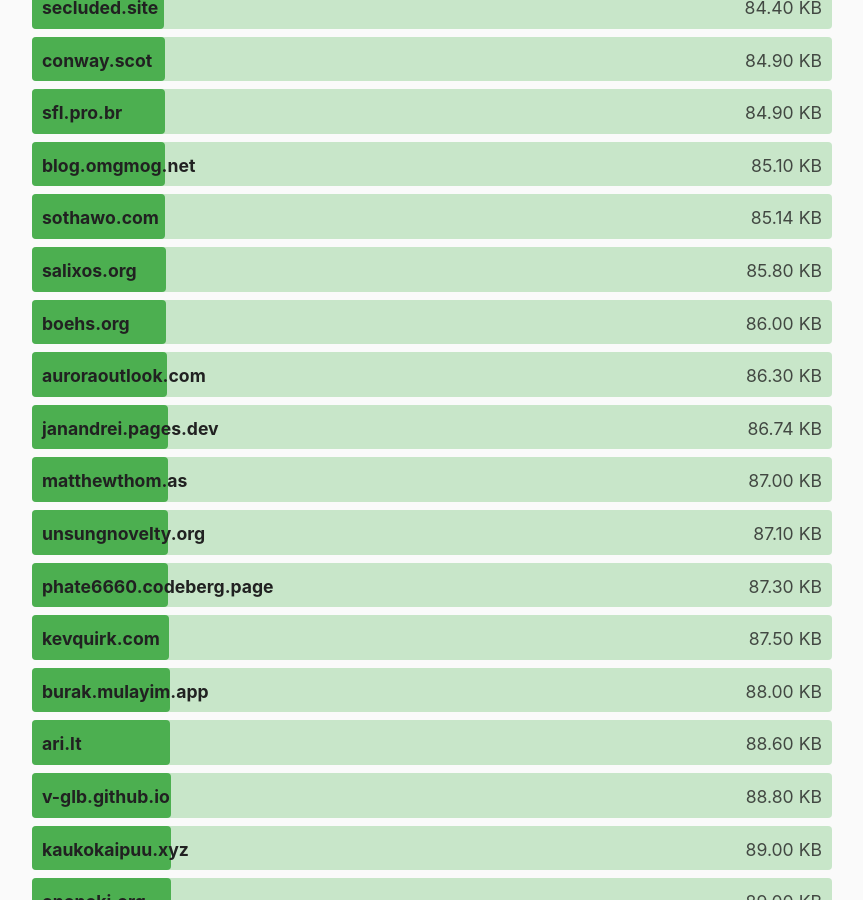
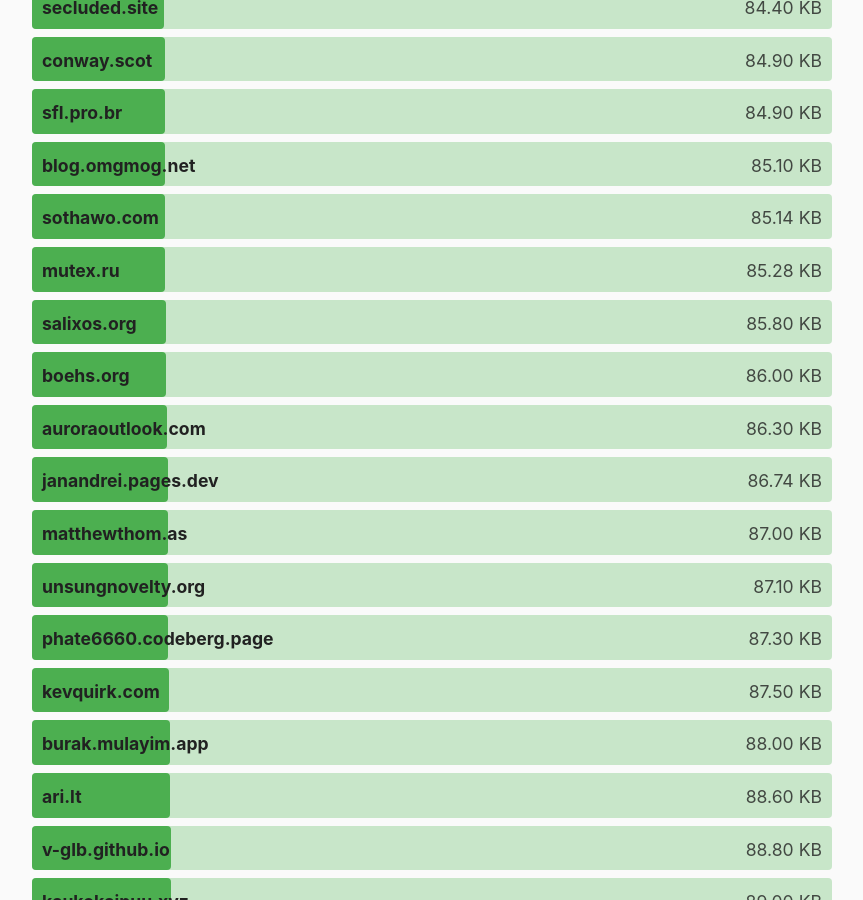
Before and after one commit to kevquirk/512kb.club, a Jekyll site: the page built from index.md, in a window 1280 px wide and 900 px high, scrolled down 25043 px. Shown: the whole window, without its empty margins (208-1071 px from the left). Built offline with Jekyll 4.4.1, drawn with Linux system fonts in a browser that asks for light colours.

Commit message:
Update sites.yml
https://radar.cloudflare.com/scan/0695f871-0662-43bb-8fd2-1062b43c1c3d/summary

```diff
--- a/_data/sites.yml
+++ b/_data/sites.yml
@@ -1,3 +1,8 @@
+- domain: mutex.ru
+  url: https://mutex.ru/
+  size: 85.28
+  last_checked: 2024-10-30
+
 - domain: 0xedward.io
   url: https://0xedward.io/
   size: 6.2
```
